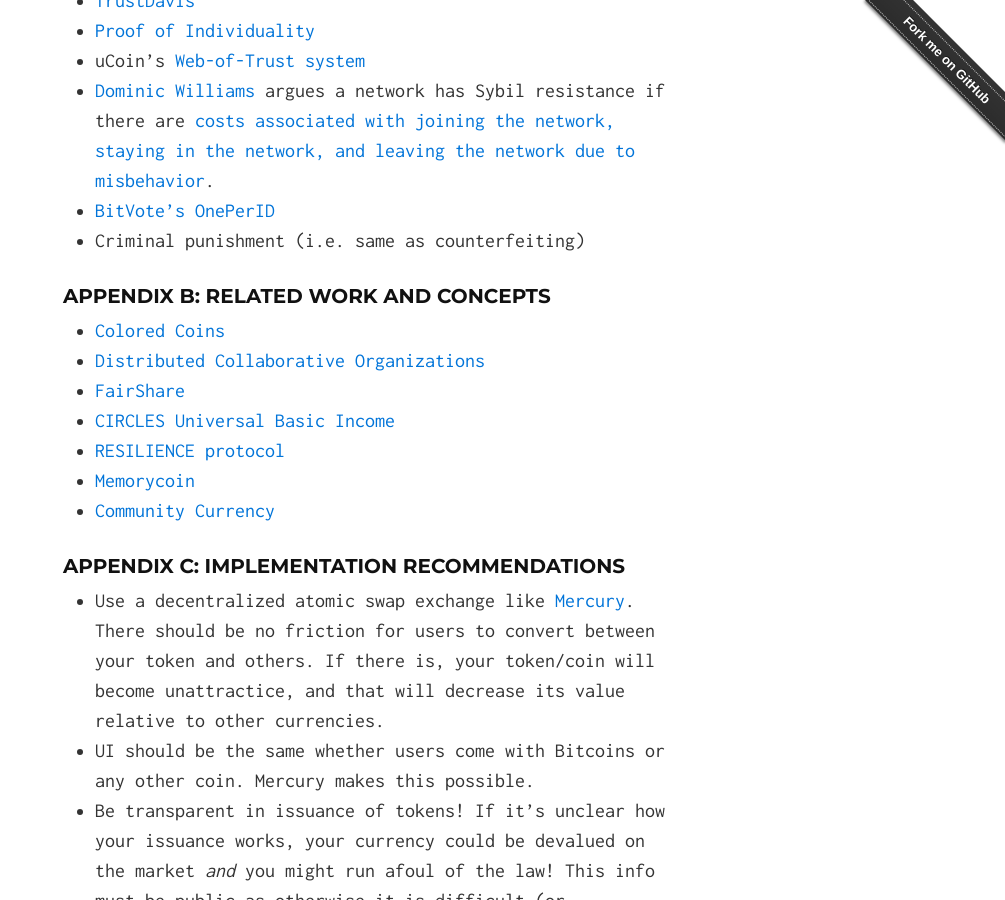
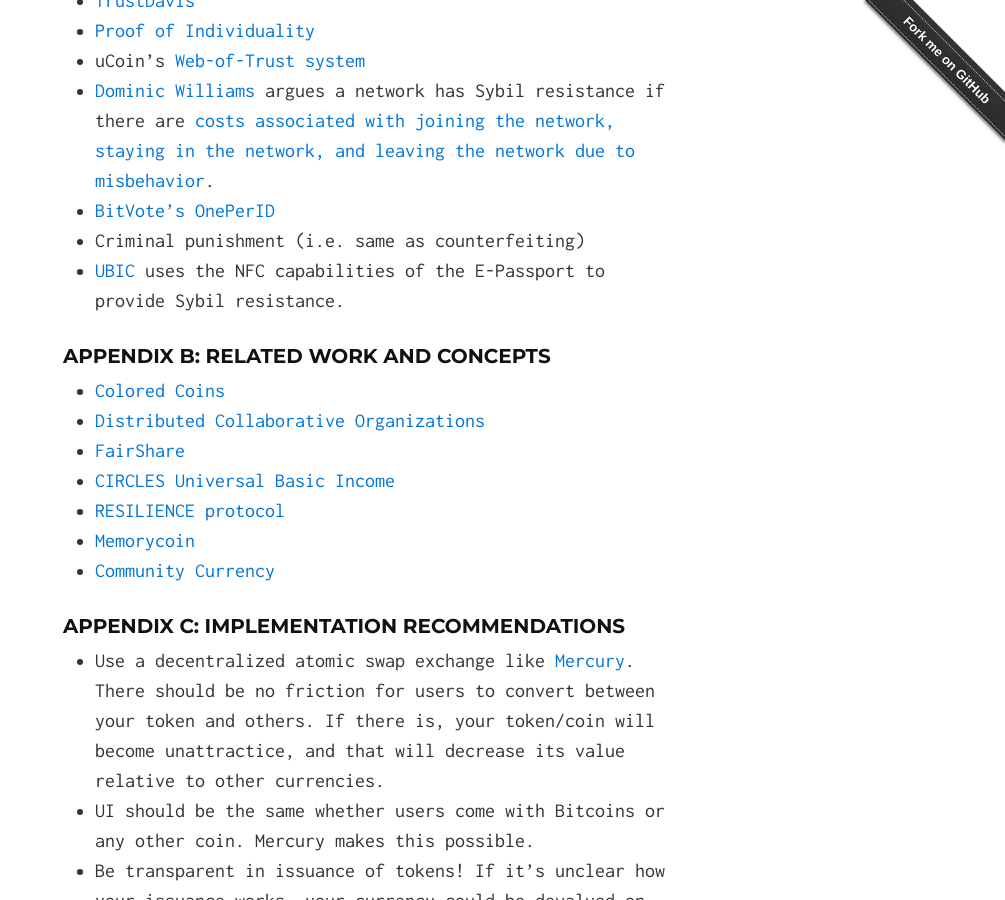
Before and after one commit to okTurtles/groupcurrency.org, a Jekyll site: the page built from index.md, in a window 1280 px wide and 900 px high, scrolled down 5334 px. Shown: the whole window, without its empty margins (275-1280 px from the left). Built offline with Jekyll 4.4.1, drawn with Linux system fonts in a browser that asks for light colours; comment, search, counter and statistics services are not loaded.

Commit message:
Propose UBIC as Sybil Mitigation Resources

```diff
--- a/index.md
+++ b/index.md
@@ -158,6 +158,7 @@ It is when groups allow arbitrary membership that combating the Sybil attack bec
 - [Dominic Williams](https://twitter.com/dominic_w) argues a network has Sybil resistance if there are [costs associated with joining the network, staying in the network, and leaving the network due to misbehavior](https://drive.google.com/file/d/0B9a1K-U2gZ2KN3pYSXF6bXF0QTg/view).
 - [BitVote's OnePerID](https://github.com/BitVote/bitvote.github.io/wiki/OnePerID)
 - Criminal punishment (i.e. same as counterfeiting)
+- [UBIC](https://github.com/UBIC-repo/Whitepaper/blob/master/README.md) uses the NFC capabilities of the E-Passport to provide Sybil resistance.
 
 <a name="AppendixB"></a>
 
```
